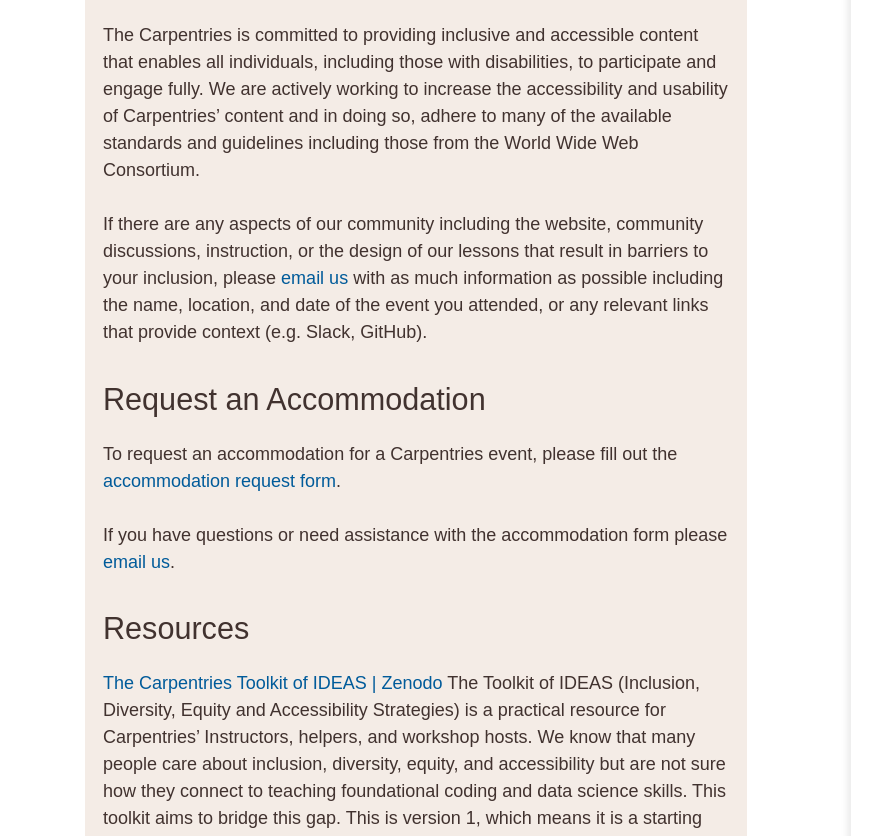
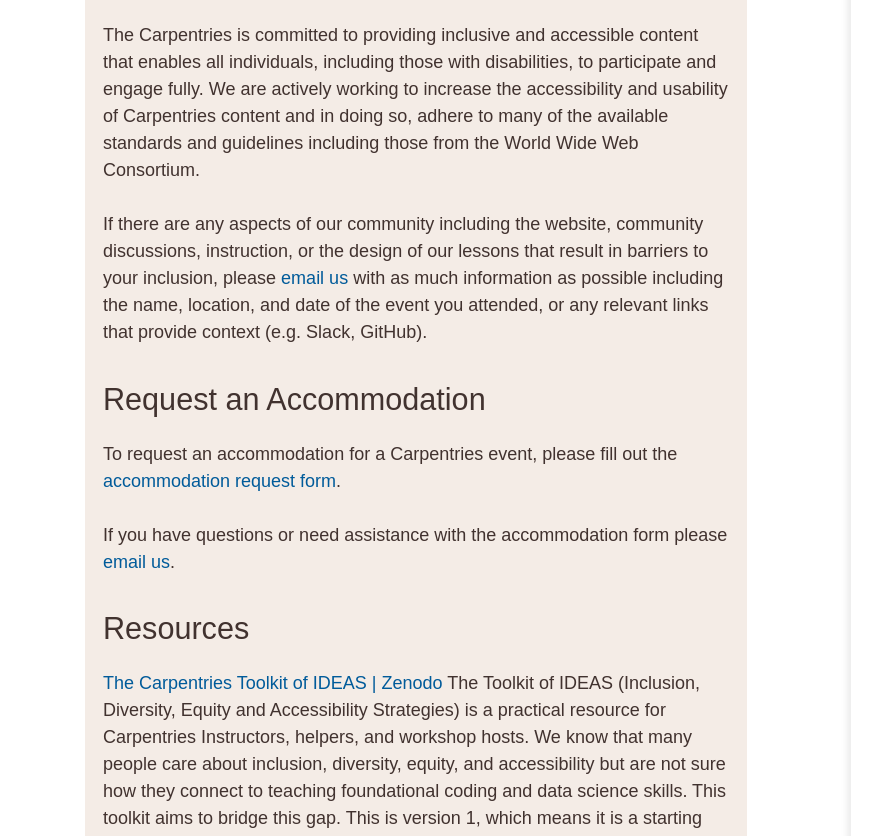
Before and after one commit to CarpentryConnect/carpentryconnect.org, a Jekyll site: the page built from in-person.markdown, in a window 1280 px wide and 1400 px high, scrolled down 3300 px. Shown: the part 235-1071 px from the top of the window, without its empty margins (89-971 px from the left). Built offline with Jekyll 4.4.1, drawn with Linux system fonts in a browser that asks for light colours; nearby versions of some CDN libraries; some of the changed text lies outside the part shown.

```diff
--- a/in-person.markdown
+++ b/in-person.markdown
@@ -84,7 +84,7 @@ At The Carpentries, we are committed to building a diverse, equitable, and inclu
 
 ### Accessibility Statement
 
-The Carpentries is committed to providing inclusive and accessible content that enables all individuals, including those with disabilities, to participate and engage fully. We are actively working to increase the accessibility and usability of Carpentries’ content and in doing so, adhere to many of the available standards and guidelines including those from the World Wide Web Consortium.
+The Carpentries is committed to providing inclusive and accessible content that enables all individuals, including those with disabilities, to participate and engage fully. We are actively working to increase the accessibility and usability of Carpentries content and in doing so, adhere to many of the available standards and guidelines including those from the World Wide Web Consortium.
 
 If there are any aspects of our community including the website, community discussions, instruction, or the design of our lessons that result in barriers to your inclusion, please [email us](team@carpentries.org) with as much information as possible including the name, location, and date of the event you attended, or any relevant links that provide context (e.g. Slack, GitHub).
 
@@ -95,7 +95,7 @@ To request an accommodation for a Carpentries event, please fill out the [accomm
 If you have questions or need assistance with the accommodation form please [email us](team@carpentries.org).
 
 ### Resources
-[The Carpentries Toolkit of IDEAS | Zenodo](https://zenodo.org/records/10391883) The Toolkit of IDEAS (Inclusion, Diversity, Equity and Accessibility Strategies) is a practical resource for Carpentries’ Instructors, helpers, and workshop hosts. We know that many people care about inclusion, diversity, equity, and accessibility but are not sure how they connect to teaching foundational coding and data science skills. This toolkit aims to bridge this gap. This is version 1, which means it is a starting point, not a fully comprehensive resource. The hope is that the Core Team and community members will continue to update and extend this resource over time.
+[The Carpentries Toolkit of IDEAS | Zenodo](https://zenodo.org/records/10391883) The Toolkit of IDEAS (Inclusion, Diversity, Equity and Accessibility Strategies) is a practical resource for Carpentries Instructors, helpers, and workshop hosts. We know that many people care about inclusion, diversity, equity, and accessibility but are not sure how they connect to teaching foundational coding and data science skills. This toolkit aims to bridge this gap. This is version 1, which means it is a starting point, not a fully comprehensive resource. The hope is that the Core Team and community members will continue to update and extend this resource over time.
 
 
 </div>
```
